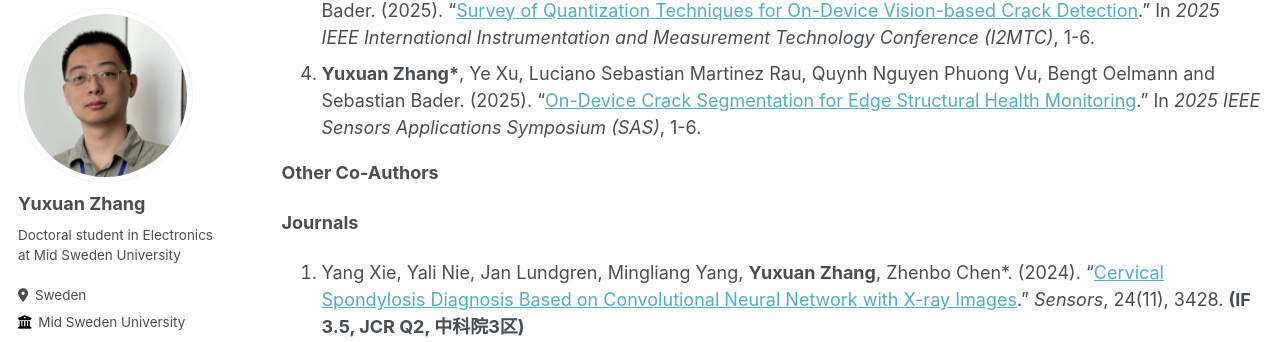
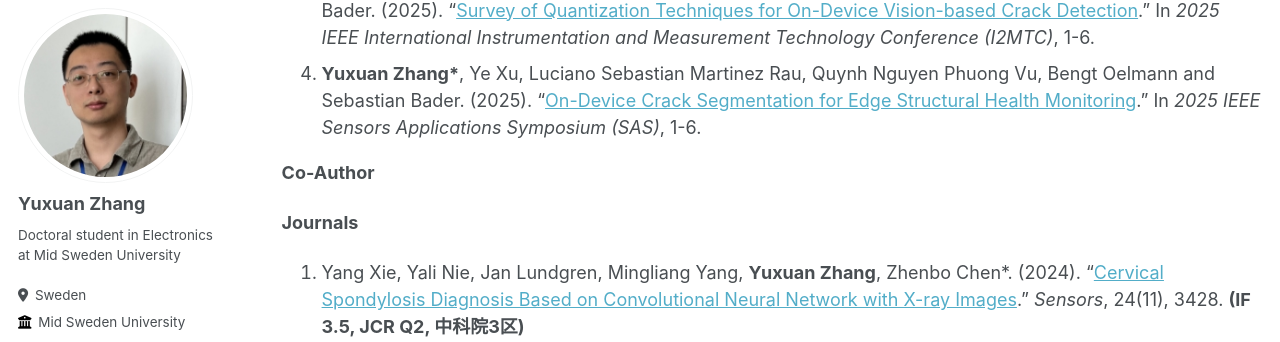
Before and after one commit to YuxuanZhang-96/YuxuanZhang-96.github.io, a Jekyll site: the page built from _pages/cv.md, in a window 1280 px wide and 900 px high, scrolled down 1797 px. Shown: the part 98-440 px from the top of the window. Built offline with Jekyll 4.4.1, drawn with Linux system fonts in a browser that asks for light colours; some web fonts are replaced.

Commit message:
Update cv.md

```diff
--- a/_pages/cv.md
+++ b/_pages/cv.md
@@ -52,7 +52,7 @@ __Conference Papers__
 3. __Yuxuan Zhang*__, Luciano Sebastian Martinez Rau, Quynh Nguyen Phuong Vu, Bengt Oelmann and Sebastian Bader. (2025). "[Survey of Quantization Techniques for On-Device Vision-based Crack Detection](https://ieeexplore.ieee.org/document/11078998)." In _2025 IEEE International Instrumentation and Measurement Technology Conference (I2MTC)_, 1-6.
 4. __Yuxuan Zhang*__, Ye Xu, Luciano Sebastian Martinez Rau, Quynh Nguyen Phuong Vu, Bengt Oelmann and Sebastian Bader. (2025). "[On-Device Crack Segmentation for Edge Structural Health Monitoring](https://ieeexplore.ieee.org/document/11105204)." In _2025 IEEE Sensors Applications Symposium (SAS)_, 1-6.
 
-__Other Co-Authors__
+__Co-Author__
 
 __Journals__
 1. Yang Xie, Yali Nie, Jan Lundgren, Mingliang Yang, __Yuxuan Zhang__, Zhenbo Chen*. (2024). "[Cervical Spondylosis Diagnosis Based on Convolutional Neural Network with X-ray Images](https://www.mdpi.com/1424-8220/24/11/3428)." _Sensors_, 24(11), 3428. __(IF 3.5, JCR Q2, 中科院3区)__
```
